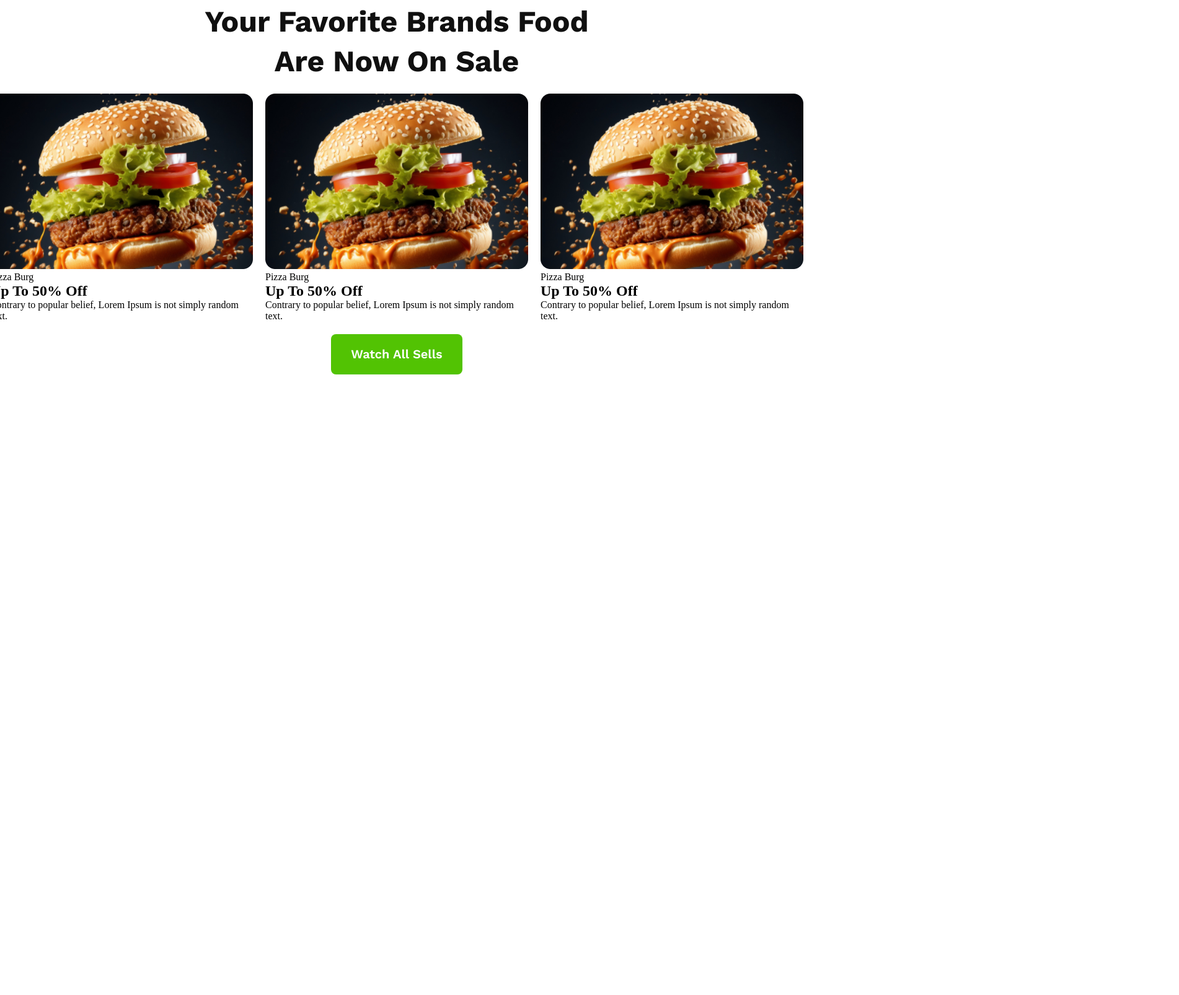
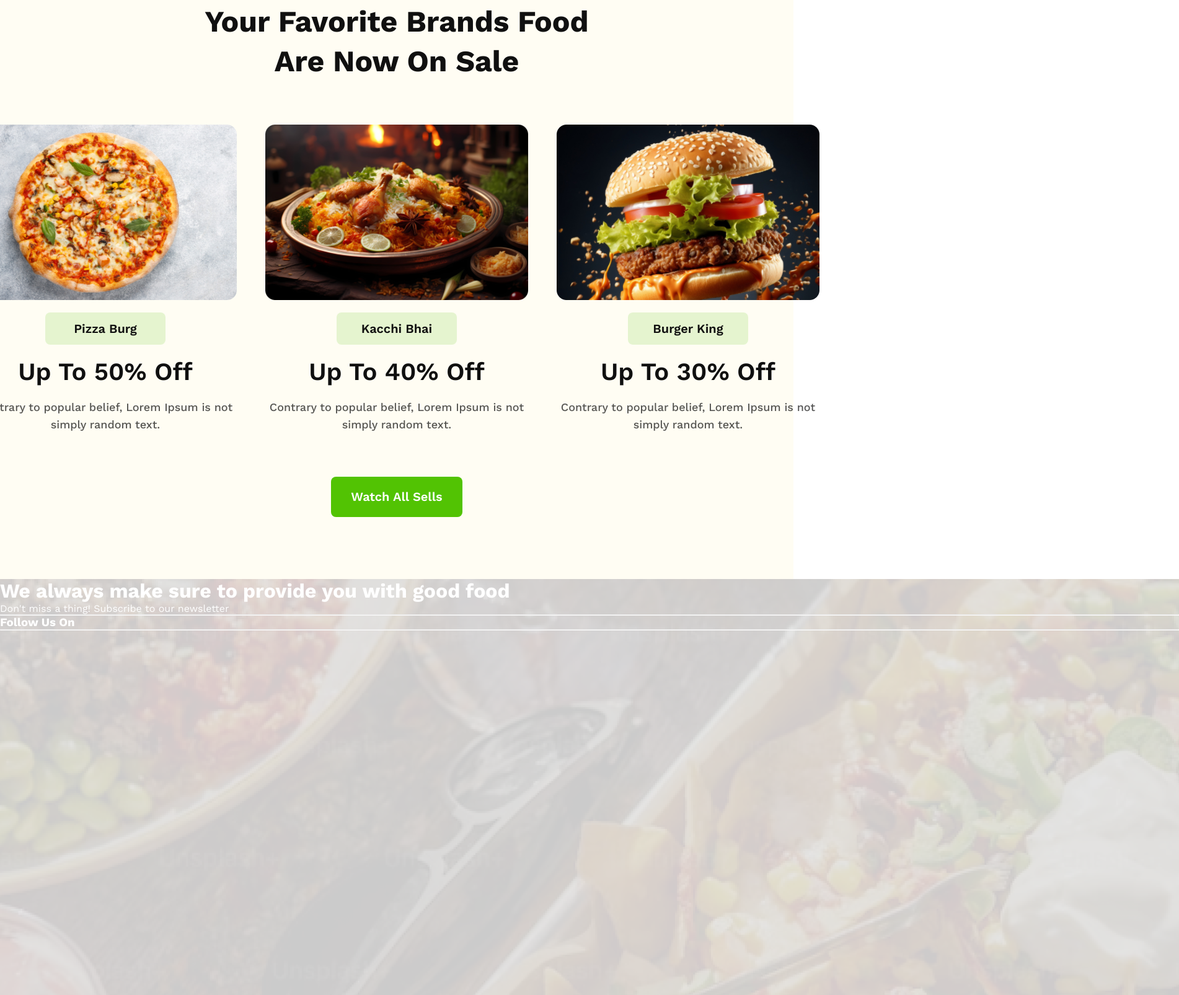
Before and after one commit to noboKumar/PH-restaurant, a plain HTML site: page index.html in a window 1280 px wide. Shown: the part 1056-2661 px from the top of the page at 62% size, 1902 px wide, since content can reach past the window. Before the commit the page ends 1760 px from the top, so only its background shows below. Drawn offline with nearby package versions, Linux system fonts and the light colour scheme.

Commit message:
add footer section(fix text style)

```diff
--- a/index.html
+++ b/index.html
@@ -30,28 +30,38 @@
         <div class="card-group">
 
             <div class="card-1">
-          <img src="./assets/burger.png" alt="burger photo" />
+                <img class="card-img" src="./assets/pizza.png" alt="pizza photo" />
                 <p class="card-img-title">Pizza Burg</p>
                 <h2 class="card-img-head">Up To 50% Off</h2>
                 <p class="card-img-para">Contrary to popular belief, Lorem Ipsum is not simply random text.</p>
             </div>
 
             <div class="card-3">
-          <img src="./assets/burger.png" alt="burger photo" />
-          <p class="card-img-title">Pizza Burg</p>
-          <h2 class="card-img-head">Up To 50% Off</h2>
+                <img class="card-img" src="./assets/biriyani.png" alt="biriyani photo" />
+                <p class="card-img-title">Kacchi Bhai</p>
+                <h2 class="card-img-head">Up To 40% Off</h2>
                 <p class="card-img-para">Contrary to popular belief, Lorem Ipsum is not simply random text.</p>
             </div>
 
             <div class="card-2">
-          <img src="./assets/burger.png" alt="burger photo" />
-          <p class="card-img-title">Pizza Burg</p>
-          <h2 class="card-img-head">Up To 50% Off</h2>
+                <img class="card-img" src="./assets/burger.png" alt="burger photo" />
+                <p class="card-img-title">Burger King</p>
+                <h2 class="card-img-head">Up To 30% Off</h2>
                 <p class="card-img-para">Contrary to popular belief, Lorem Ipsum is not simply random text.</p>
             </div>
 
         </div>
       <button class="btn">Watch All Sells</button>
     </div>
+    <footer class="footer-section">
+        <div class="footer-text">
+            <h1>We always make sure to provide you with good food</h1>
+            <p>Don't miss a thing! Subscribe to our newsletter</p>
+            <hr>
+            <h3>Follow Us On</h3>
+            <hr>
+            <div></div>
+        </div>
+    </footer>
   </body>
 </html>
--- a/style.css
+++ b/style.css
@@ -58,7 +58,7 @@
   color: rgb(255, 255, 255);
   font-size: 18px;
 }
-.card-section{
+.card-section {
   margin: 0 auto;
   padding: 100px;
   display: flex;
@@ -66,10 +66,11 @@
   justify-content: center;
   align-items: center;
   gap: 20px;
+  background-color: rgba(255, 250, 230, 0.474);
 }
 .card-title {
   color: rgb(16, 16, 16);
-  font-family: Work Sans;
+  font-family: "Work Sans", serif;
   font-size: 24px;
   font-weight: 500;
   line-height: 28px;
@@ -79,7 +80,7 @@
 }
 .card-heading {
   color: rgb(16, 16, 16);
-  font-family: Work Sans;
+  font-family: "Work Sans", serif;
   font-size: 48px;
   font-weight: 700;
   line-height: 64px;
@@ -87,10 +88,62 @@
   text-align: center;
 }
 .card-title,
-.card-heading{
+.card-heading {
   width: 620px;
 }
-.card-group{
+.card-group {
   display: flex;
   gap: 20px;
+  text-align: center;
+  margin: 50px 0;
 }
+.card-1,
+.card-2,
+.card-3 {
+  display: flex;
+  flex-direction: column;
+  align-items: center;
+  gap: 20px;
+  width: 450px;
+}
+.card-img-title {
+  background: rgba(82, 195, 3, 0.15);
+  border-radius: 8px;
+  padding: 14px 32px 14px 32px;
+  width: 130px;
+  color: rgb(16, 16, 16);
+  font-family: "Work Sans", serif;
+  font-size: 20px;
+  font-weight: 600;
+  text-align: center;
+}
+.card-img-head {
+  color: rgb(16, 16, 16);
+  font-family: "Work Sans", serif;
+  font-size: 40px;
+  font-weight: 600;
+  line-height: 47px;
+  letter-spacing: 0%;
+  text-align: center;
+}
+.card-img-para {
+  opacity: 0.7;
+  color: rgb(16, 16, 16);
+  font-family: Work Sans;
+  font-size: 18px;
+  font-weight: 500;
+  line-height: 28px;
+  letter-spacing: 0%;
+  text-align: center;
+}
+.footer-section {
+  color: white;
+  background:linear-gradient(rgba(0, 0, 0, 0.5), rgba(0, 0, 0, 0.5)), url(./assets/social-bg.png);
+  width: 1902px;
+  height: 671px;
+  opacity: 0.2;
+  background-repeat: no-repeat;
+  background-size: cover;
+  background-position: center;
+  font-family: "Work Sans", serif;
+}
```
Lines whose indentation alone changed are shown as unchanged.
